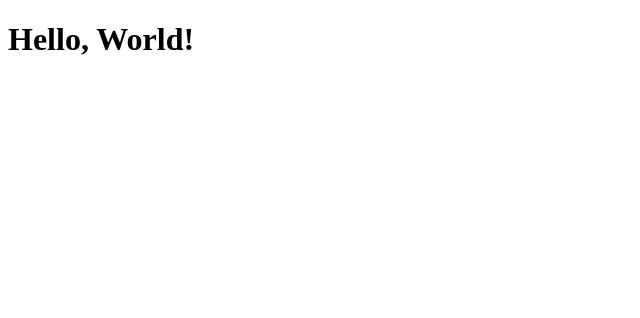
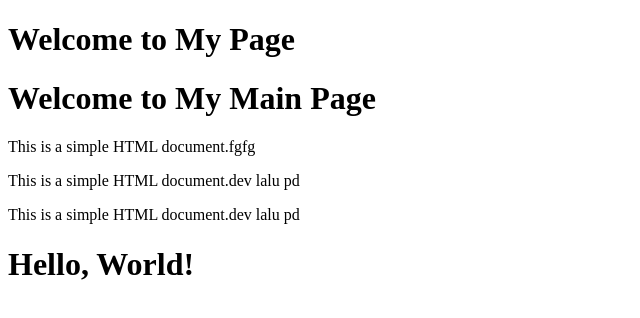
Before and after one commit to arifansari2898-glitch/test, a plain HTML site: page index.html in a window 1280 px wide. Shown: the whole page, without its empty margins (0-640 px from the left). Drawn offline with Linux system fonts and the light colour scheme.

Commit message:
Add duplicate welcome headers and paragraphs to index.html

```diff
--- a/index.html
+++ b/index.html
@@ -6,6 +6,11 @@
     <title>Document</title>
 </head>
 <body>
+      <h1>Welcome to My Page</h1>
+     <h1>Welcome to My Main Page</h1>
+    <p>This is a simple HTML document.fgfg</p>
+     <p>This is a simple HTML document.dev lalu pd</p>
+          <p>This is a simple HTML document.dev lalu pd</p>
     <h1>Hello, World!</h1>
 </body>
 </html>
```
